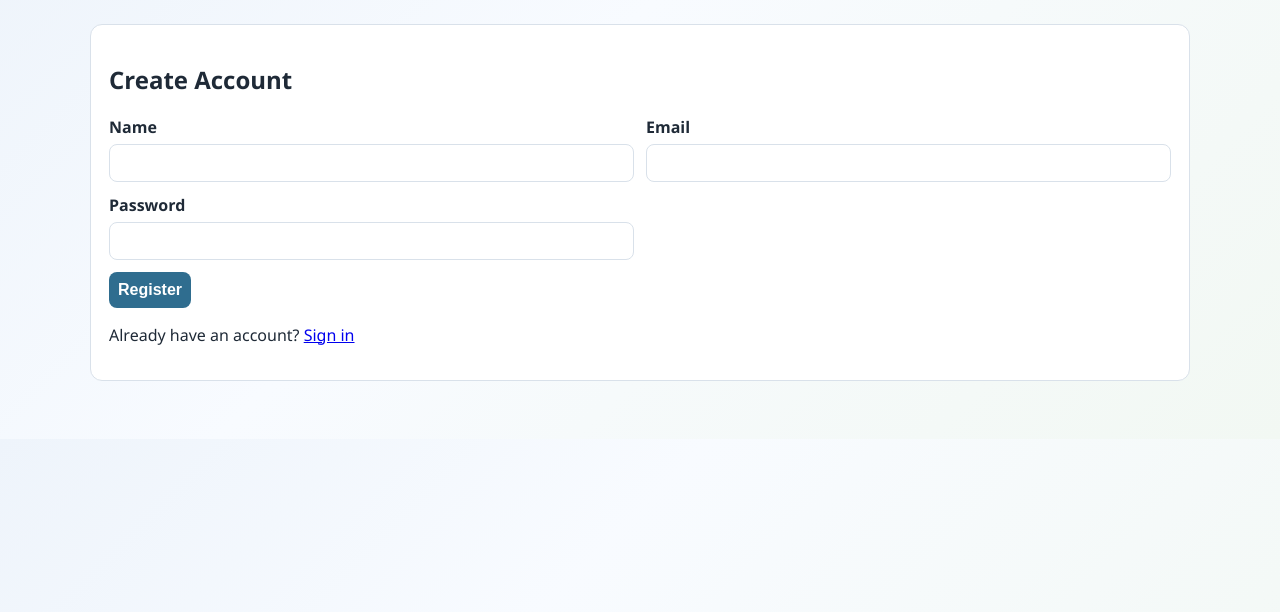
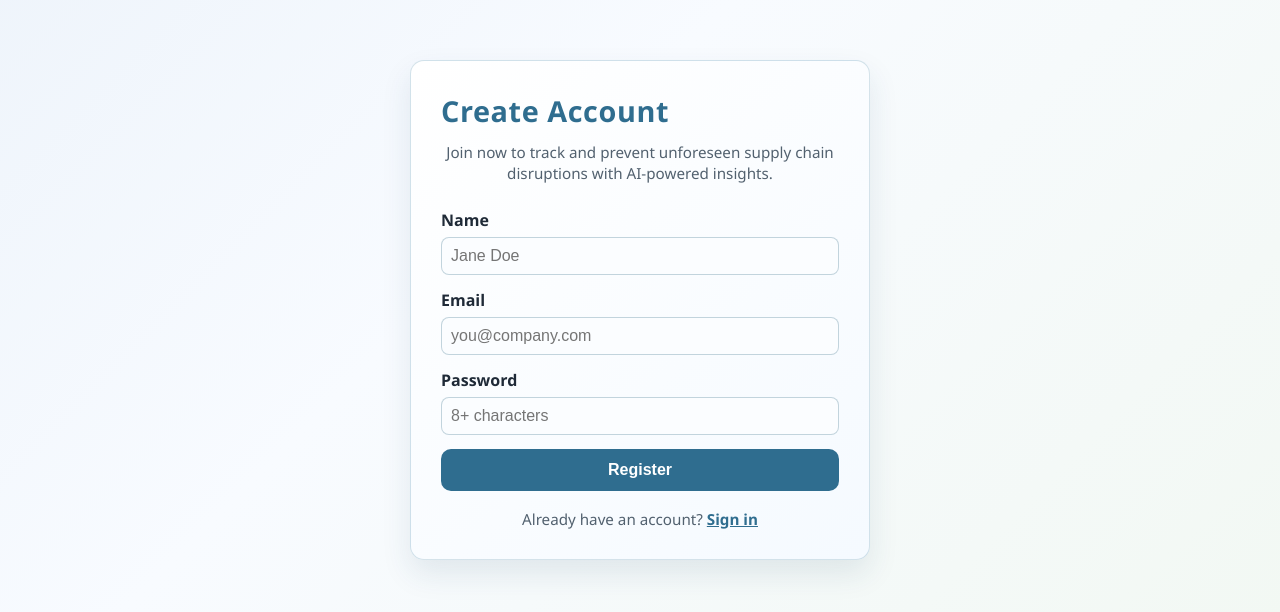
Before and after one commit to Jayabari/AI-Powered-Supply-Chain-Disruption-Prediction-Resilience-Intelligence-Platform, a Flask app: page /register in a window 1280 px wide. Shown: the part 56-668 px from the top of the page. Run offline with Flask 3, Linux system fonts and the light colour scheme.

Commit message:
style: enhance authentication panel design and improve input placeholders for clarity

```diff
--- a/static/styles.css
+++ b/static/styles.css
@@ -65,6 +65,73 @@ nav a:hover {
   border-radius: 12px;
   padding: 18px;
   margin-bottom: 18px;
+}
+
+.auth-panel {
+  max-width: 460px;
+  margin: 36px auto;
+  padding: 30px;
+  border-radius: 14px;
+  border: 1px solid rgba(46, 115, 148, 0.2);
+  box-shadow: 0 14px 30px rgba(30, 64, 95, 0.1);
+  background: linear-gradient(140deg, #ffffff 0%, #f5faff 100%);
+}
+
+.auth-panel h2 {
+  margin: 0 0 12px;
+  font-size: 1.8rem;
+  letter-spacing: 0.02em;
+  color: var(--brand);
+}
+
+.auth-panel .subheading {
+  margin: 0 0 24px;
+  color: var(--muted);
+  line-height: 1.4;
+  font-size: 0.95rem;
+}
+
+.auth-panel .form-grid {
+  grid-template-columns: 1fr;
+  gap: 14px;
+}
+
+.auth-panel label input,
+.auth-panel label select {
+  border: 1px solid rgba(47, 106, 132, 0.28);
+  background: #fbfdff;
+  transition: border-color 0.2s ease, box-shadow 0.2s ease;
+}
+
+.auth-panel label input:focus,
+.auth-panel label select:focus {
+  outline: none;
+  border-color: var(--brand);
+  box-shadow: 0 0 0 3px rgba(47, 106, 132, 0.18);
+}
+
+.auth-panel .form-action {
+  grid-column: span 1;
+}
+
+.auth-panel .form-action button {
+  width: 100%;
+  font-size: 1rem;
+  padding: 12px 14px;
+  border-radius: 10px;
+}
+
+.auth-panel p {
+  color: var(--muted);
+  text-align: center;
+  margin: 18px 0 0;
+  font-size: 0.95rem;
+}
+
+.auth-panel p a {
+  color: var(--brand);
+  text-decoration: underline;
+  font-weight: 600;
 }
 
 .model-strip {
--- a/templates/register.html
+++ b/templates/register.html
@@ -1,24 +1,25 @@
 {% extends "base.html" %}
 
 {% block content %}
-<section class="panel">
+<section class="panel auth-panel">
   <h2>Create Account</h2>
+  <p class="subheading">Join now to track and prevent unforeseen supply chain disruptions with AI-powered insights.</p>
   <form method="post" class="form-grid">
     <input type="hidden" name="csrf_token" value="{{ csrf_token() }}">
 
     <label>
       Name
-      <input type="text" name="name" required>
+      <input type="text" name="name" required placeholder="Jane Doe">
     </label>
 
     <label>
       Email
-      <input type="email" name="email" required>
+      <input type="email" name="email" required placeholder="you@company.com">
     </label>
 
     <label>
       Password
-      <input type="password" name="password" minlength="8" required>
+      <input type="password" name="password" minlength="8" required placeholder="8+ characters">
     </label>
 
     <div class="form-action">
```
Also changed, not shown: templates/login.html (+5 -4 lines).
